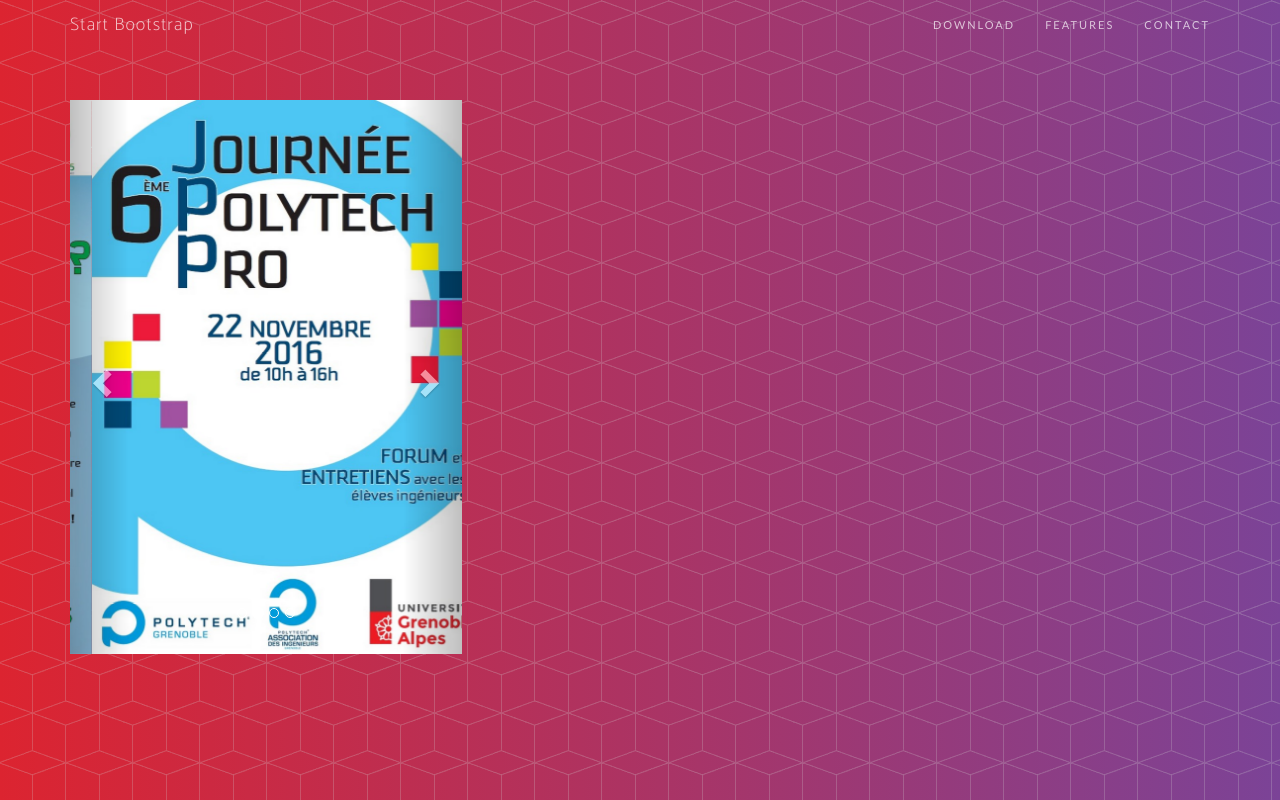
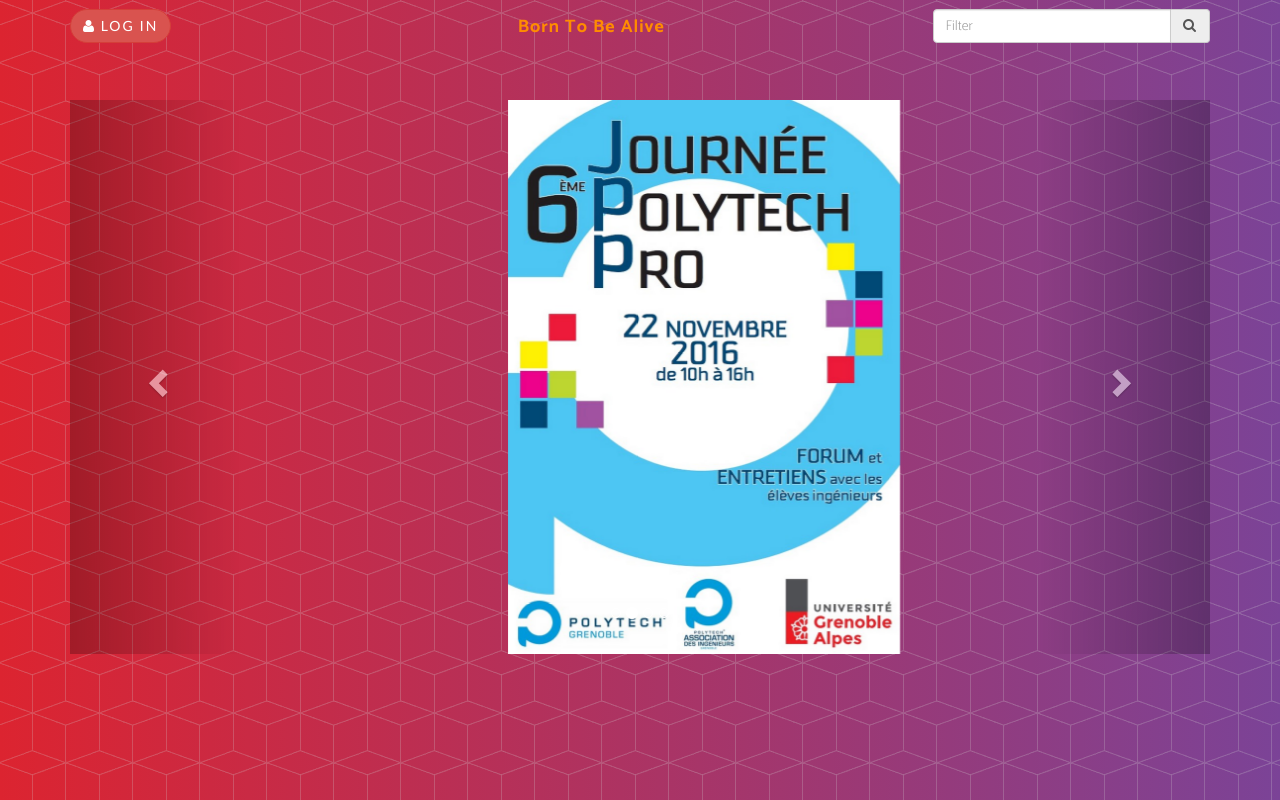
Before and after one commit to lisajoanno/BorneToBeAlive, a website: page project/index_carousel.html in a window 1280 px wide. Drawn offline with nearby package versions, Linux system fonts and the light colour scheme; a web font is replaced by a local one.

Commit message:
Center carousel

```diff
--- a/project/css/custom-carousel.css
+++ b/project/css/custom-carousel.css
@@ -1,6 +1,11 @@
-#myCarousel {
-    position: absolute;
+.carousel-inner > .item > img {
+    margin: 0 auto;
+    width: 28em;
+}
+
+.center {
+    display: block;
     margin-left: auto;
     margin-right: auto;
-    width: 28em;
+    width: auto;
 }
--- a/project/index_carousel.html
+++ b/project/index_carousel.html
@@ -27,6 +27,7 @@
 
     <!-- Theme CSS -->
     <link href="css/new-age.min.css" rel="stylesheet">
+    <link href="css/btba.css" rel="stylesheet">
 
     <!-- HTML5 Shim and Respond.js IE8 support of HTML5 elements and media queries -->
     <!-- WARNING: Respond.js doesn't work if you view the page via file:// -->
@@ -41,28 +42,34 @@
 
 <nav id="mainNav" class="navbar navbar-default navbar-fixed-top">
     <div class="container">
+        <div class="row">
             <!-- Brand and toggle get grouped for better mobile display -->
-        <div class="navbar-header">
-            <button type="button" class="navbar-toggle collapsed" data-toggle="collapse" data-target="#bs-example-navbar-collapse-1">
+            <div class="col-sm-2 col-xs-2 navbar-header header-left">
+                <!--<button type="button" class="navbar-toggle collapsed" data-toggle="collapse" data-target="#bs-example-navbar-collapse-1">
                     <span class="sr-only">Toggle navigation</span> Menu <i class="fa fa-bars"></i>
-            </button>
-            <a class="navbar-brand page-scroll" href="#page-top">Start Bootstrap</a>
+                </button>-->
+                <a class="btn btn-danger" href="./authentication.html"><i class="fa fa-user"></i> Log In</a>
+            </div>
+
+            <div class="col-sm-7 col-xs-5 header-title">
+                <h4>Born To Be Alive</h4>
             </div>
 
             <!-- Collect the nav links, forms, and other content for toggling -->
-        <div class="collapse navbar-collapse" id="bs-example-navbar-collapse-1">
-            <ul class="nav navbar-nav navbar-right">
-                <li>
-                    <a class="page-scroll" href="#download">Download</a>
-                </li>
-                <li>
-                    <a class="page-scroll" href="#features">Features</a>
-                </li>
-                <li>
-                    <a class="page-scroll" href="#contact">Contact</a>
-                </li>
-            </ul>
+            <!--<div class="collapse navbar-collapse" id="bs-example-navbar-collapse-1">-->
+            <div class="col-sm-3 col-xs-5 nav navbar-nav header-right">
+                <form>
+                    <div class="input-group stylish-input-group">
+                        <input type="text" class="form-control"
+                               placeholder="Filter"/>
+                        <span class="input-group-addon">
+                                    <span class="fa fa-search"></span>
+                            </span>
                     </div>
+                </form>
+            </div>
+        </div>
+        <!--</div>-->
         <!-- /.navbar-collapse -->
     </div>
     <!-- /.container-fluid -->
@@ -71,9 +78,9 @@
 <header>
         <div class="container overnonhide">
             <div class="row">
-            <div class="col-sm-12">
+                <div class="col-xs-12">
                     <div class="header-content">
-                    <section id="">
+                        <section id="" class="center">
                             <div id="myCarousel" class="carousel slide" data-ride="carousel">
                                 <!-- Indicators -->
                                 <ol class="carousel-indicators">
@@ -121,12 +128,13 @@
                                     <span class="sr-only">Next</span>
                                 </a>
                             </div>
-                        <a href="#download" class="btn btn-outline btn-xl page-scroll">Start Now for Free!</a>
                         </section>
                     </div>
                 </div>
             </div>
         </div>
+    </div>
+
 </header>
 
 <!-- jQuery -->
```
Lines whose indentation alone changed are shown as unchanged.
